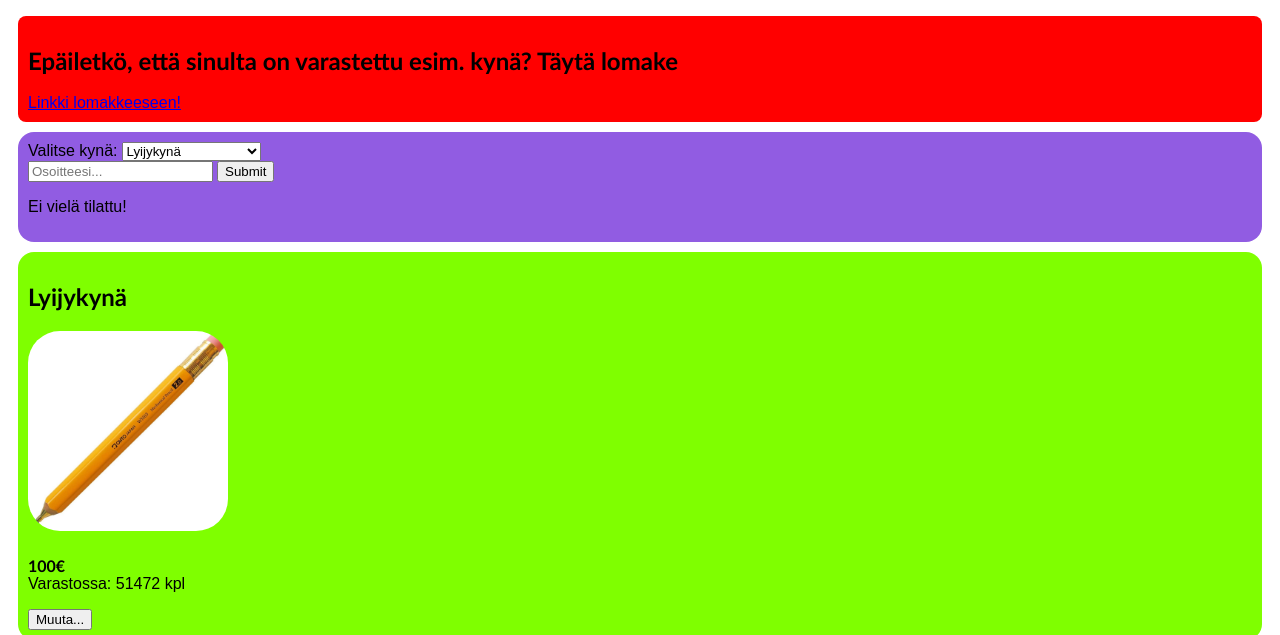
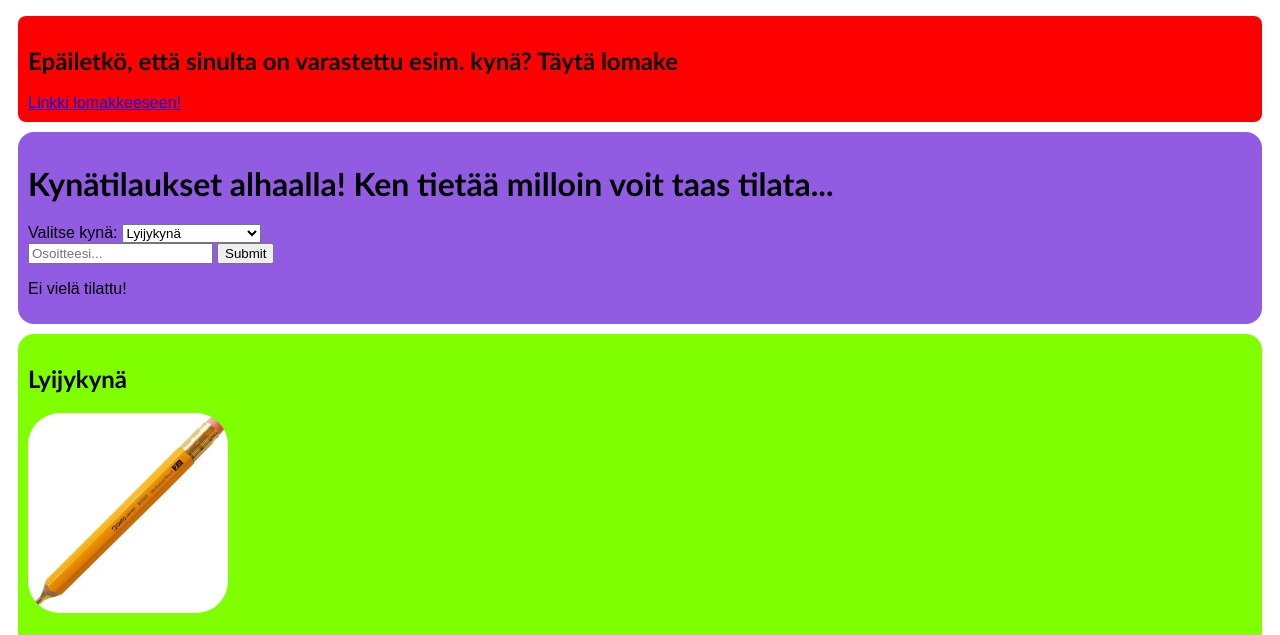
Before and after one commit to suklaasukkulayt/musical-funicular, a plain HTML site: page index.html in a window 1280 px wide. Shown: the part 107-742 px from the top of the page. Drawn offline with Linux system fonts and the light colour scheme.

Commit message:
Update index.html

```diff
--- a/index.html
+++ b/index.html
@@ -36,6 +36,7 @@
 </div>
 
     <div style="background-color: rgb(145, 92, 226);">
+<h1>Kynätilaukset alhaalla! Ken tietää milloin voit taas tilata...</h1>
         <label for="kyna">Valitse kynä:</label>
             <select name="kyna" id="kyna">
                 <option value="Lyijykynä">Lyijykynä</option>
```
